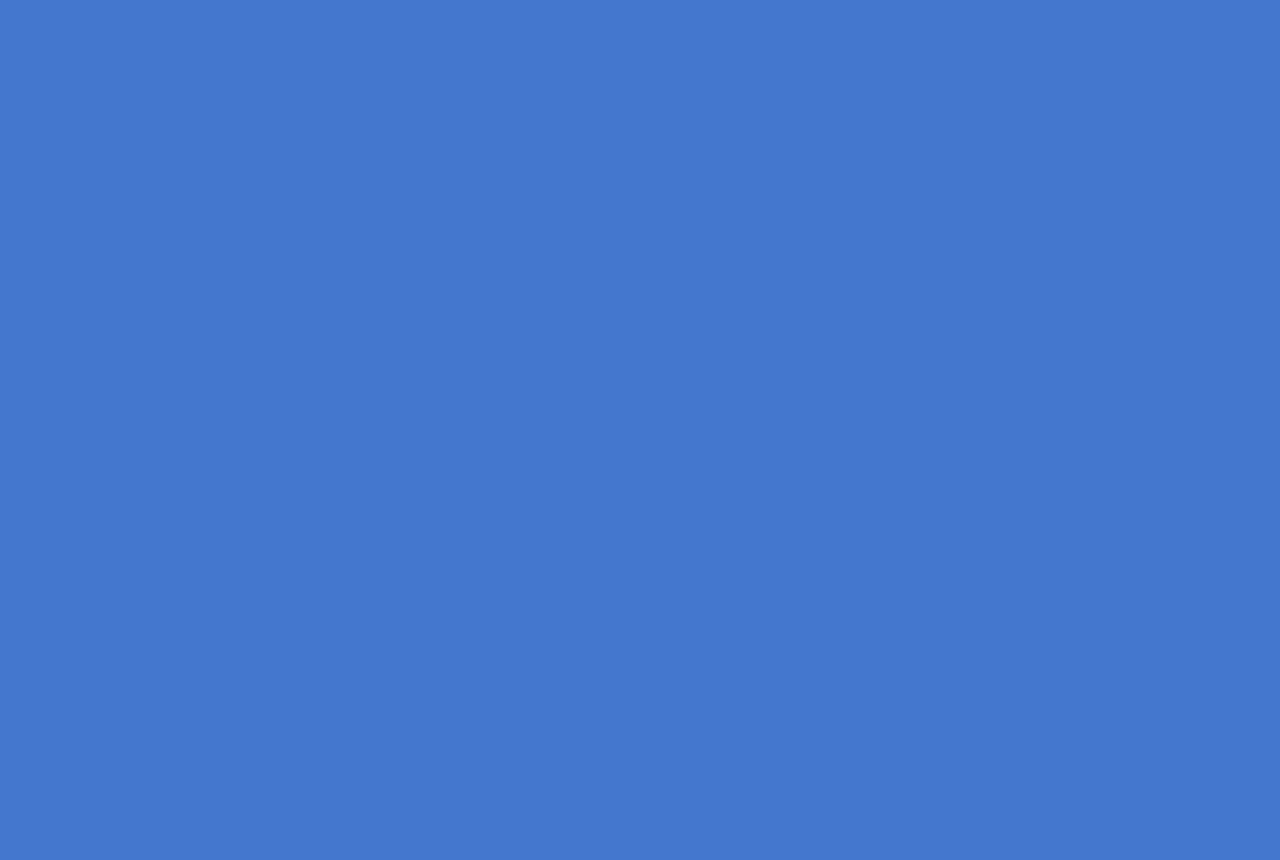
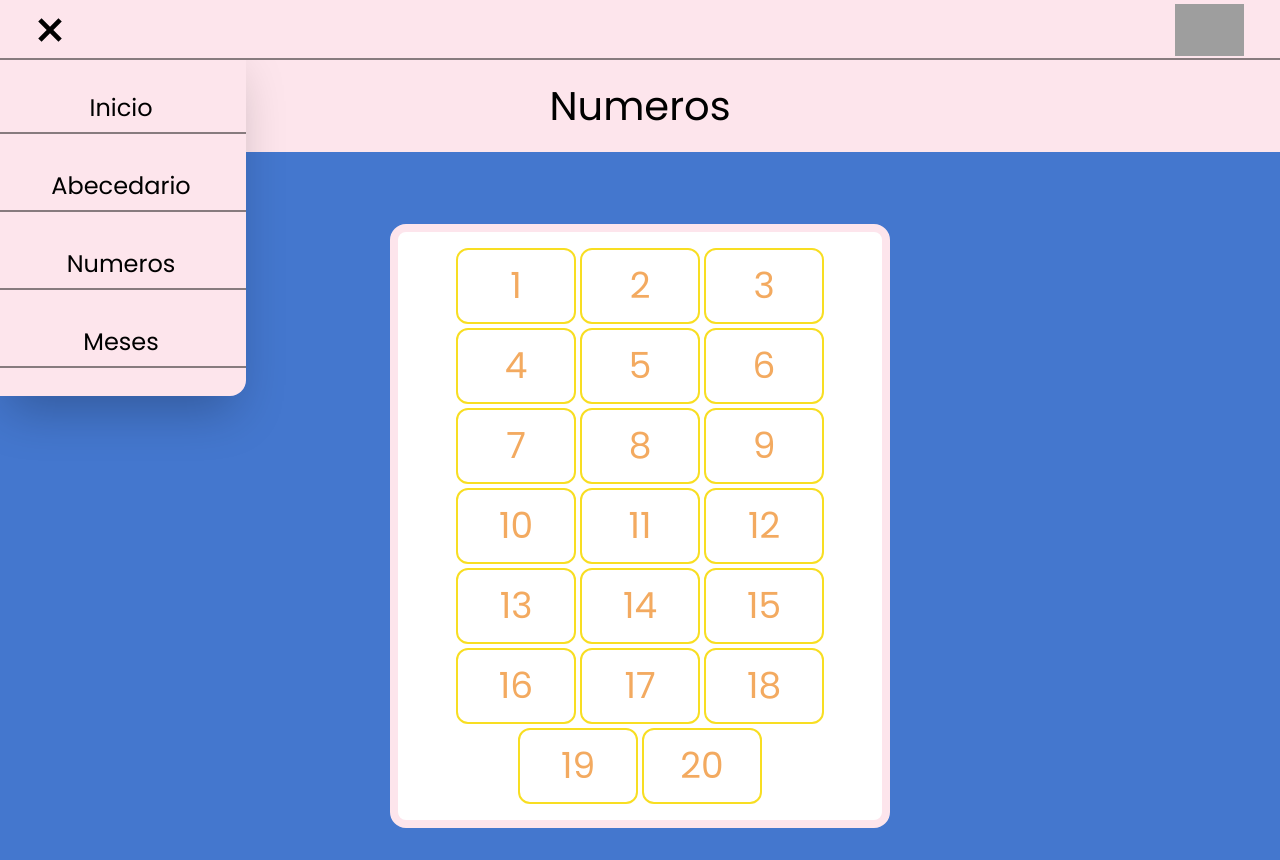
Before and after one commit to Fer-nomas/InclusiveProject, a React (Vite) app: page /numeros in a window 1280 px wide. Before the commit this address had no page. Before the commit the page ends 800 px from the top, so only its background shows below. Built offline with nearby package versions, Linux system fonts and the light colour scheme; grey boxes are pictures that could not be loaded; what tailwindcss-animated would draw is missing.

Commit message:
new change

```diff
--- a/index.html
+++ b/index.html
@@ -2,13 +2,34 @@
 <html lang="en">
   <head>
     <meta charset="UTF-8" />
-    <link rel="icon" type="image/svg+xml" href="https://cdn.discordapp.com/attachments/749326094800519179/1141900179746857040/cositoooooo.png" />
+    <link
+      rel="icon"
+      type="image/svg+xml"
+      href="https://cdn.discordapp.com/attachments/749326094800519179/1141900179746857040/cositoooooo.png"
+    />
     <meta name="viewport" content="width=device-width, initial-scale=1.0" />
     <title>Aprendizaje Inclusivo</title>
-    <link rel="preconnect" href="https://fonts.googleapis.com">
-    <link rel="preconnect" href="https://fonts.gstatic.com" crossorigin>
-    <link href="https://fonts.googleapis.com/css2?family=Lato&display=swap" rel="stylesheet">
+    <link rel="preconnect" href="https://fonts.googleapis.com" />
+    <link rel="preconnect" href="https://fonts.gstatic.com" crossorigin />
+    <link
+      href="https://fonts.googleapis.com/css2?family=Lato&display=swap"
+      rel="stylesheet"
+    />
     <meta http-equiv="Permissions-Policy" content="interest-cohort=()" />
+    <link rel="preconnect" href="https://fonts.googleapis.com" />
+    <link
+      href="https://fonts.googleapis.com/css2?family=Poppins:wght@400&display=swap"
+      rel="stylesheet"
+      type="text/css"
+    />
+    <!-- Place in your HTML file between the <head> tags -->
+
+    <link rel="preconnect" href="https://fonts.googleapis.com" />
+    <link
+      href="https://fonts.googleapis.com/css2?family=Racing+Sans+One&display=swap"
+      rel="stylesheet"
+      type="text/css"
+    />
   </head>
   <body>
     <div id="root"></div>
--- a/src/App.jsx
+++ b/src/App.jsx
@@ -8,6 +8,8 @@ import Search from "./pages/Search";
 import MesaggeProvider from "./context/MessageContext";
 import ShowProvider from "./context/ShowContext";
 import NotFound from "./pages/NotFound";
+import Numeros from "./pages/Numeros";
+import Meses from "./pages/Meses";
 
 function App() {
   return (
@@ -18,6 +20,8 @@ function App() {
             <Route path="/" element={<Home />} />
             <Route path="abecedario" element={<Abecedario />} />
             <Route path="search" element={<Search />} />
+            <Route path="numeros" element={<Numeros />} />
+            <Route path="meses" element={<Meses />} />
             <Route path="404" element={<NotFound />} />
           </Route>
         </Routes>
--- a/src/context/ShowContext.jsx
+++ b/src/context/ShowContext.jsx
@@ -1,9 +1,9 @@
 import React, { createContext, useState } from "react";
 
-export const ShowContext = React.createContext("");
+export const ShowContext = React.createContext("-translate-x-18000");
 
 const ShowProvider = ({ children }) => {
-    const [show, setShow] = useState("-translate-x-80");
+    const [show, setShow] = useState("-translate-x-18000");
     return (
       <ShowContext.Provider value={[show, setShow]}>
         {children}
--- a/src/index.css
+++ b/src/index.css
@@ -1,8 +1,9 @@
 @tailwind base;
 @tailwind components;
 @tailwind utilities;
+
 body {
-  font-family: 'Lato', sans-serif;
+  font-family: 'Poppins', sans-serif;
   overflow-x: hidden;
   background-color: #4477CE;
 }
--- a/src/pages/Abecedario.jsx
+++ b/src/pages/Abecedario.jsx
@@ -45,8 +45,8 @@ function Abecedario() {
   };
 
   return (
-    <div className="w-screen bg-[#4477CE] flex justify-center flex-col items-center">
-      <h1 className="animate-fade-down animate-once animate-duration-500 animate-ease-in text-[40px]  m-8 bg-white text-center mt-[100px]  border-8 p-4 rounded-2xl text-[#000] border-[#FDE5EC]">
+    <div className="w-screen bg-[#4477CE] flex  flex-col items-center">
+      <h1 className="animate-fade-down  bg-[#FDE5EC] animate-once animate-duration-500 animate-ease-in text-[40px] w-screen mb-8 text-center mt-[60px]  p-4 text-[#000] ">
         Abecedario en señas
       </h1>
       <div className="animate-fade-down animate-once animate-duration-500 animate-ease-in border-8 m-8 bg-white border-[#FDE5EC] rounded-2xl py-4 flex mt-10 lg:w-[500px] items-center justify-center flex-wrap gap-1">
--- a/src/pages/Header.jsx
+++ b/src/pages/Header.jsx
@@ -15,13 +15,13 @@ let Header = () => {
   const context2 = useContext(MesaggeContext);
   const [mesagge, setMesagge] = context2;
 
-  function changeShow() {
-    setShow("-translate-x-80");
-  }
+
 
   const [scrolled, setScrolled] = useState(false);
 
   useEffect(() => {
+    navBurger();
+
     const onScroll = () => {
       if (window.scrollY > 300) {
         setScrolled(true);
@@ -37,8 +37,8 @@ let Header = () => {
     };
   }, []);
 
-  function navBurger(e) {
-    if (show !== "-translate-x-1") return setShow("-translate-x-1");
+  function navBurger() {
+    if (show != "-translate-x-1") return setShow("-translate-x-1");
     else return setShow("-translate-x-80");
   }
 
@@ -52,10 +52,11 @@ let Header = () => {
     setMesagge("");
   }, []);
 
-
   return (
     <div>
-      <nav className={`fixed bg-[#FDE5EC] h-[60px] w-screen z-20 `}>
+      <nav
+        className={`fixed bg-[#FDE5EC] h-[60px] w-screen z-20 border-b-2 border-[#0007] `}
+      >
         <ul className="flex items-center justify-between px-8">
           <li>
             {show !== "-translate-x-1" ? (
@@ -64,12 +65,14 @@ let Header = () => {
                 className="cursor-pointer text-4xl"
               />
             ) : (
-              <GoX onClick={navBurger} className="cursor-pointer text-4xl" />
+              <GoX onClick={()=>{navBurger()}} className="cursor-pointer text-4xl" />
             )}
           </li>
           <form
             onSubmit={handleSubmit}
-            className={scrolled ? "relative bg-white p-2 pr-8 rounded-full" : "hidden"}
+            className={
+              scrolled ? "relative bg-white p-2 pr-8 rounded-full" : "hidden"
+            }
           >
             <input
               placeholder="Busca alguna frase"
@@ -77,10 +80,12 @@ let Header = () => {
               onChange={(e) => {
                 setMesagge(e.target.value);
               }}
-
               className="outline-none lg:w-[700px]"
             />
-            <AiOutlineSearch onClick={handleSubmit} className="absolute top-[10px] text-xl text-blue-500 right-2" />
+            <AiOutlineSearch
+              onClick={handleSubmit}
+              className="absolute top-[10px] text-xl text-blue-500 right-2"
+            />
           </form>
           <li>
             <Link to="/">
@@ -96,26 +101,39 @@ let Header = () => {
       </nav>
       <Outlet />
       <div
-        className={`rounded-r-2xl shadow-2xl  h-[350px] fixed w-[250px] left-0 top-10 pt-8 gap-4 flex-col bg-[#FDE5EC] z-100  ${show}`}
+        className={`rounded-r-2xl  shadow-2xl fixed w-[250px] left-0 top-10 gap-8 pt-4 bg-[#FDE5EC] z-100  ${show}`}
       >
         <Link
-          className="w-full text-center cursor-pointer z-110  p-2 font-normal text-xl"
+          className="w-full text-center cursor-pointer z-110  p-2 font-normal text-lg"
           to={"/"}
-          onClick={changeShow}
         >
-          <div className="border-b-2 border-black py-2  text-2xl">Inicio</div>
+          <div className="border-b-2 border-[#0007] py-2  text-2xl">Inicio</div>
         </Link>
         <Link
-          onClick={changeShow}
-          className="w-full text-center cursor-pointer z-110  p-2 font-normal text-xl"
+          className="w-full text-center cursor-pointer z-110  p-2 font-normal text-lg"
           to={"/abecedario"}
         >
-          <div className="border-b-2 border-black py-2  text-2xl">
+          <div className="border-b-2 border-[#0007] py-2  text-2xl">
             Abecedario
           </div>
         </Link>
+        <Link
+          className="w-full text-center cursor-pointer z-110  p-2 font-normal text-lg"
+          to={"/numeros"}
+        >
+          <div className="border-b-2 border-[#0007] py-2  text-2xl">
+            Numeros
+          </div>
+        </Link>
+        <Link
+          className="w-full text-center cursor-pointer z-110  p-2 font-normal text-lg"
+          to={"/meses"}
+        >
+          <div className="border-b-2 border-[#0007] py-2  text-2xl">Meses</div>
+        </Link>
+
         {/* <Link
-          onClick={changeShow}
+
           className="w-full text-center cursor-pointer z-110  p-2 font-normal text-xl"
           to={"/"}
         >
--- a/src/pages/Home.jsx
+++ b/src/pages/Home.jsx
@@ -46,6 +46,7 @@ let Home = () => {
             onChange={(e) => {
               setMesagge(e.target.value);
             }}
+
             className="text-xl bg-transparent w-screen ml-2 rounded-xl outline-none p-3 "
             type="text"
           />
--- /dev/null
+++ b/src/pages/Meses.jsx
@@ -0,0 +1,102 @@
+import React from "react";
+import { useContext } from "react";
+import { useNavigate } from "react-router-dom";
+import { MesaggeContext } from "../context/MessageContext";
+
+function Meses() {
+  const context = useContext(MesaggeContext);
+  const [mesagge, setMesagge] = context;
+  const navigate = useNavigate();
+  const monthStyle = "py-2 px-6 w-[200px] text-center  rounded-xl text-[#F3AA60] mt-2  text-xl cursor-pointer border-2 border-[#F8DE22]"
+
+  const handleSubmit = (e) => {
+    navigate("/search");
+    setMesagge(e);
+  };
+  return (
+    <div className=" w-screen flex flex-col items-center justify-center">
+      <h1 className="animate-fade-down  bg-[#FDE5EC] animate-once animate-duration-500 animate-ease-in text-[40px] w-screen mb-8 text-center mt-[60px]  p-4 text-[#000] ">
+        Meses
+      </h1>
+      <div
+        className="font-semibold animate-fade-down animate-once animate-duration-500 animate-ease-in border-8 m-8 bg-white border-[#FDE5EC] rounded-2xl py-4 flex mt-10 lg:w-[500px] items-center justify-center flex-wrap gap-1"
+
+      >
+        <h6
+          className={monthStyle}
+          onClick={() => handleSubmit("enero")}
+        >
+          Enero
+        </h6>
+        <h6
+          className={monthStyle}
+          onClick={() => handleSubmit("febrero")}
+        >
+          Febrero
+        </h6>
+        <h6
+          className={monthStyle}
+          onClick={() => handleSubmit("Marzo")}
+        >
+          Marzo
+        </h6>
+        <h6
+          className={monthStyle}
+          onClick={() => handleSubmit("Abril")}
+        >
+          Abril
+        </h6>
+        <h6
+          className={monthStyle}
+          onClick={() => handleSubmit("Mayo")}
+        >
+          Mayo
+        </h6>
+        <h6
+          className={monthStyle}
+          onClick={() => handleSubmit("Junio")}
+        >
+          Junio
+        </h6>
+        <h6
+          className={monthStyle}
+          onClick={() => handleSubmit("Julio")}
+        >
+          Julio
+        </h6>
+        <h6
+          className={monthStyle}
+          onClick={() => handleSubmit("Agosto")}
+        >
+          Agosto
+        </h6>
+        <h6
+          className={monthStyle}
+          onClick={() => handleSubmit("Septiembre")}
+        >
+          Septiembre
+        </h6>
+        <h6
+          className={monthStyle}
+          onClick={() => handleSubmit("Octubre")}
+        >
+          Octubre
+        </h6>
+        <h6
+          className={monthStyle}
+          onClick={() => handleSubmit("Noviembre")}
+        >
+          Noviembre
+        </h6>
+        <h6
+          className={monthStyle}
+          onClick={() => handleSubmit("Diciembre")}
+        >
+          Diciembre
+        </h6>
+      </div>
+    </div>
+  );
+}
+
+export default Meses;
--- /dev/null
+++ b/src/pages/Numeros.jsx
@@ -0,0 +1,147 @@
+import React from "react";
+import { useContext } from "react";
+import { useNavigate } from "react-router-dom";
+import { MesaggeContext } from "../context/MessageContext";
+
+function Numeros() {
+  const context = useContext(MesaggeContext);
+  const [mesagge, setMesagge] = context;
+  const navigate = useNavigate();
+  const numberStyle = "text-4xl cursor-pointer border-2 py-4 border-[#F8DE22] text-[#F3AA60] w-[120px] text-center rounded-xl"
+
+  const handleSubmit = (e) => {
+    navigate("/search");
+    setMesagge(e);
+  };
+  return (
+    <div className="w-screen flex flex-col justify-center items-center">
+      <h1 className="animate-fade-down  bg-[#FDE5EC] animate-once animate-duration-500 animate-ease-in text-[40px] w-screen mb-8 text-center mt-[60px]  p-4 text-[#000] ">
+        Numeros
+      </h1>
+      <div className="animate-fade-down animate-once animate-duration-500 animate-ease-in border-8 m-8 bg-white border-[#FDE5EC] rounded-2xl py-4 flex mt-10 lg:w-[500px] items-center justify-center flex-wrap gap-1">
+        <h6
+          onClick={() => handleSubmit("1")}
+          className={numberStyle}
+        >
+          1
+        </h6>
+        <h6
+          onClick={() => handleSubmit("2")}
+          className={numberStyle}
+        >
+          2
+        </h6>
+        <h6
+          onClick={() => handleSubmit("3")}
+          className={numberStyle}
+        >
+          3
+        </h6>
+        <h6
+          onClick={() => handleSubmit("4")}
+          className={numberStyle}
+        >
+          4
+        </h6>
+        <h6
+          onClick={() => handleSubmit("5")}
+          className={numberStyle}
+        >
+          5
+        </h6>
+        <h6
+          onClick={() => handleSubmit("6")}
+          className={numberStyle}
+        >
+          6
+        </h6>
+        <h6
+          onClick={() => handleSubmit("7")}
+          className={numberStyle}
+        >
+          7
+        </h6>
+        <h6
+          onClick={() => handleSubmit("8")}
+          className={numberStyle}
+        >
+          8
+        </h6>
+        <h6
+          onClick={() => handleSubmit("9")}
+          className={numberStyle}
+        >
+          9
+        </h6>
+        <h6
+          onClick={() => handleSubmit("10")}
+          className={numberStyle}
+        >
+          10
+        </h6>
+        <h6
+          onClick={() => handleSubmit("11")}
+          className={numberStyle}
+        >
+          11
+        </h6>
+        <h6
+          onClick={() => handleSubmit("12")}
+          className={numberStyle}
+        >
+          12
+        </h6>
+        <h6
+          onClick={() => handleSubmit("13")}
+          className={numberStyle}
+        >
+          13
+        </h6>
+        <h6
+          onClick={() => handleSubmit("14")}
+          className={numberStyle}
+        >
+          14
+        </h6>
+        <h6
+          onClick={() => handleSubmit("15")}
+          className={numberStyle}
+        >
+          15
+        </h6>
+        <h6
+          onClick={() => handleSubmit("16")}
+          className={numberStyle}
+        >
+          16
+        </h6>
+        <h6
+          onClick={() => handleSubmit("17")}
+          className={numberStyle}
+        >
+          17
+        </h6>
+        <h6
+          onClick={() => handleSubmit("18")}
+          className={numberStyle}
+        >
+          18
+        </h6>
+        <h6
+          onClick={() => handleSubmit("19")}
+          className={numberStyle}
+        >
+          19
+        </h6>
+        <h6
+          onClick={() => handleSubmit("20")}
+          className={numberStyle}
+        >
+          20
+        </h6>
+      </div>
+    </div>
+  );
+}
+
+export default Numeros;
--- a/src/pages/Search.jsx
+++ b/src/pages/Search.jsx
@@ -32,7 +32,7 @@ function Search() {
         if (mesagge.toLowerCase().trim() == e.symbolName.toLowerCase().trim()) {
           return (
             <div
-              className="h-screen bg-white overflow-y-hidden flex justify-evenly flex-col"
+              className=" bg-white overflow-y-hidden flex justify-evenly flex-col"
               key={e.id + 1}
             >
               <div className="flex flex-col items-center">
```
